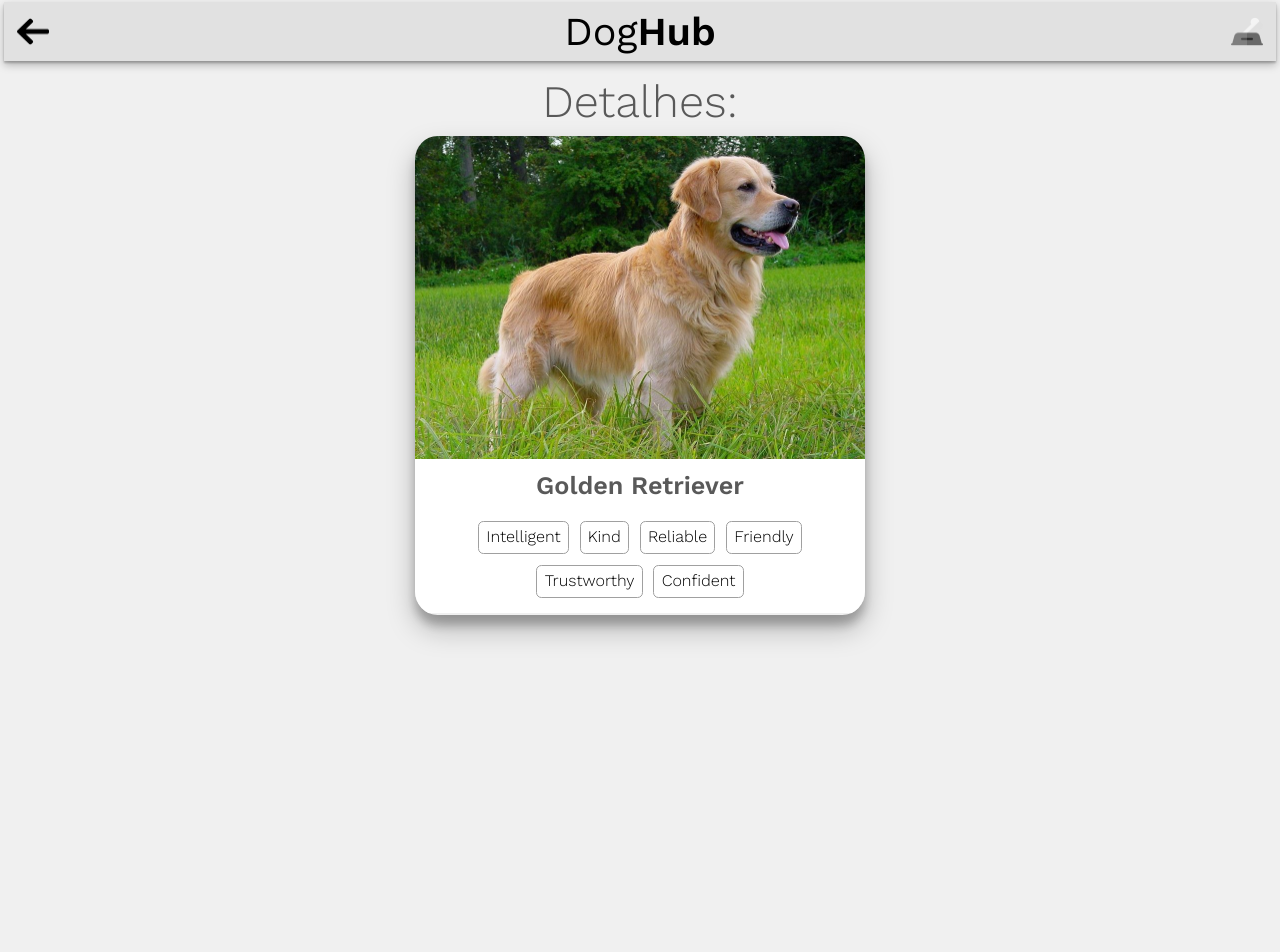
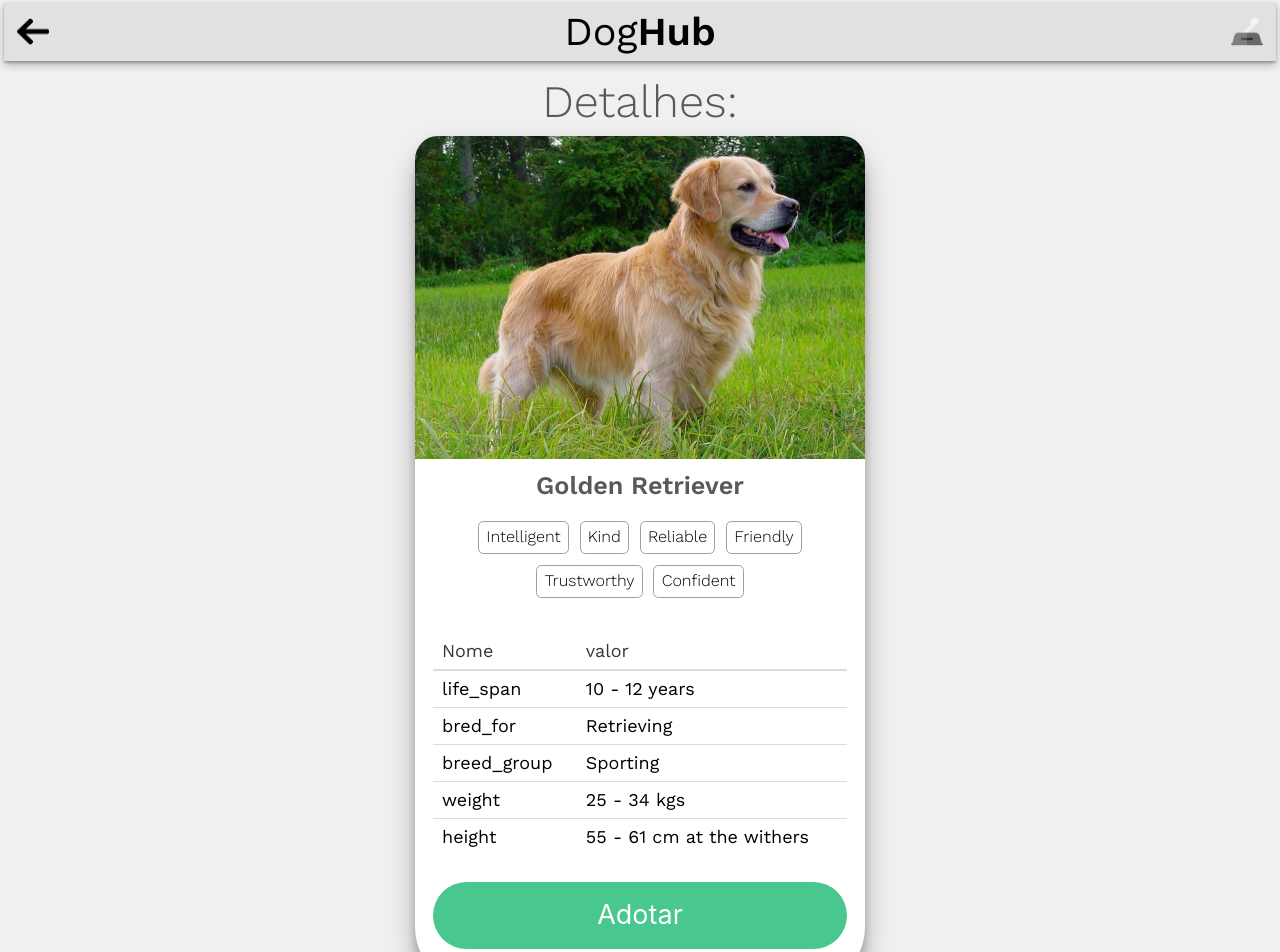
Before and after one commit to lpolon/doghub-challange, a React (Create React App) app: page /121 in a window 1280 px wide. Shown: the top 952 px of the page. Before the commit the page ends 800 px from the top, so only its background shows below. Built offline with nearby package versions, Linux system fonts and the light colour scheme; data requests are answered from the project's data file.

Commit message:
details styling done

```diff
--- a/src/Components/CardList/CardList.css
+++ b/src/Components/CardList/CardList.css
@@ -16,5 +16,5 @@
   justify-content: space-between;
   margin: 0 auto 1.3rem;
   background-color: white;
-  max-width: 450px;
+  max-width: 420px;
 }
--- a/src/Components/DetailsCard/DetailsCard.css
+++ b/src/Components/DetailsCard/DetailsCard.css
@@ -1,6 +1,14 @@
 .DetailsCard-container {
-  margin: 3.8rem auto;
+  margin: 3.8rem auto 1rem;
   width: 80vw;
+}
+
+.info-container {
+  background-color: white;
+}
+
+.table-and-button-container {
+  padding: 0rem 1rem 1rem;
 }
 
 @media only screen and (min-width: 560px) {
--- a/src/Components/DetailsCard/DetailsCard.jsx
+++ b/src/Components/DetailsCard/DetailsCard.jsx
@@ -3,6 +3,7 @@ import './DetailsCard.css';
 import { oneBreed } from '../../utils/dogApi';
 
 import LargeCard from '../LargeCard/LargeCard';
+import DetailsTable from '../DetailsTable/DetailsTable';
 
 export default class DetailsCard extends Component {
   constructor(props) {
@@ -12,6 +13,7 @@ export default class DetailsCard extends Component {
       name: '',
       imgSrc: '',
       temperaments: '',
+      details: {},
     };
   }
 
@@ -23,12 +25,19 @@ export default class DetailsCard extends Component {
   async componentDidMount() {
     const { id: idFromParams } = this.props.match.params;
     const response = await this.fetchDetails(idFromParams);
-    const { id, name, imgSrc, temperament: temperaments } = response;
+    const {
+      id,
+      name,
+      imgSrc,
+      temperament: temperaments,
+      ...details
+    } = response;
     this.setState({
       id,
       name,
       imgSrc,
       temperaments,
+      details,
     });
   }
 
@@ -43,6 +52,22 @@ export default class DetailsCard extends Component {
             imgSrc={this.state.imgSrc}
             temperaments={this.state.temperaments}
           />
+          {/* quando apertar, atualizar, checar e trocar is-primary por is-outlined
+          mudar o texto para adotado =D */}
+          <div className="table-and-button-container">
+            <DetailsTable details={this.state.details} />
+            <button
+              className="
+            button
+            is-large
+            is-fullwidth
+            is-rounded
+            is-success
+            "
+            >
+              Adotar
+            </button>
+          </div>
         </div>
       </div>
     );
--- /dev/null
+++ b/src/Components/DetailsTable/DetailsTable.jsx
@@ -0,0 +1,29 @@
+import React from 'react';
+
+export default function DetailsTable({ details }) {
+  console.log('recebido:', details);
+  return (
+    <div className="table-container">
+      <table className="table is-narrow is-hoverable is-fullwidth">
+        <thead>
+          <tr>
+            <th>Nome</th>
+            <th>valor</th>
+          </tr>
+        </thead>
+        <tbody>
+          {Object.keys(details).map((key, i) => {
+            return (
+              details[key] && (
+                <tr key={i}>
+                  <td>{key}</td>
+                  <td>{details[key]}</td>
+                </tr>
+              )
+            );
+          })}
+        </tbody>
+      </table>
+    </div>
+  );
+}
--- a/src/Components/LargeCard/LargeCard.jsx
+++ b/src/Components/LargeCard/LargeCard.jsx
@@ -1,6 +1,5 @@
 import React from 'react';
 import './LargeCard.css';
-import { Link } from 'react-router-dom';
 import TagList from '../TagList/TagList';
 
 export default function LargeCard({ name, imgSrc, temperaments }) {
```
